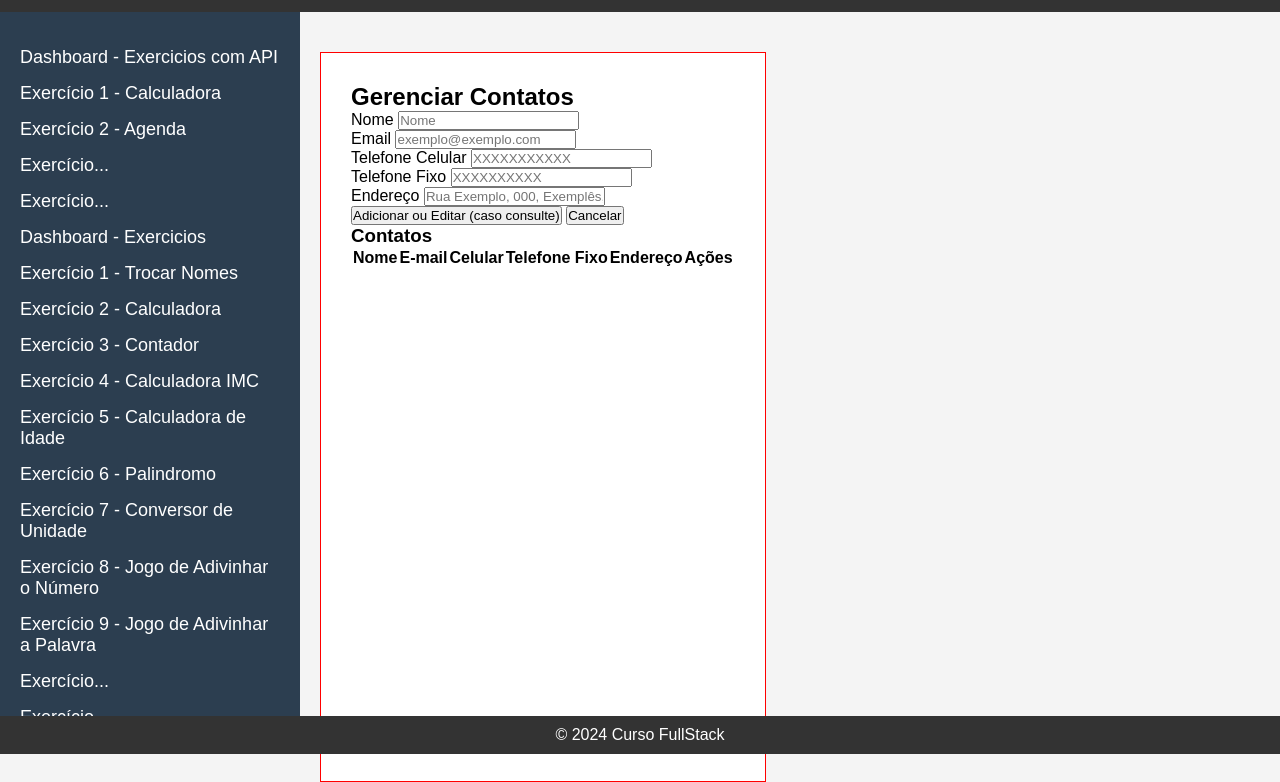
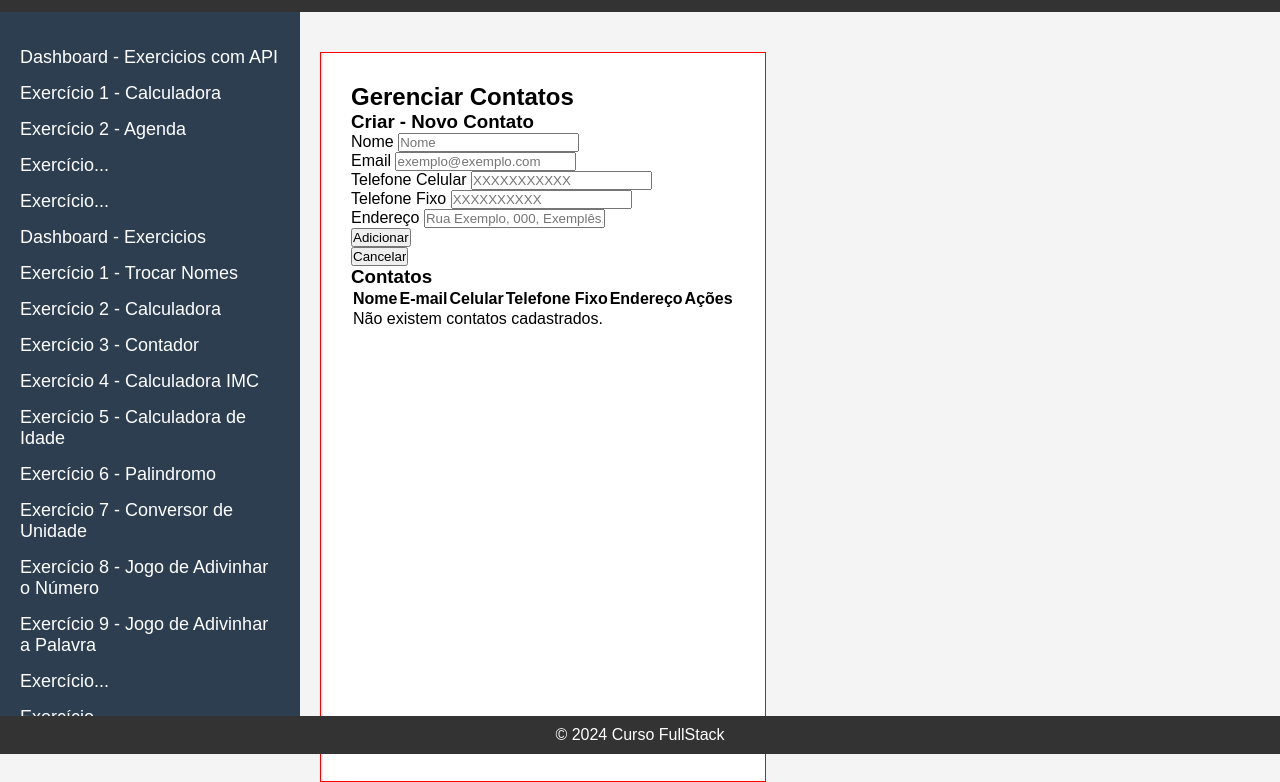
Before and after one commit to debora-sl/exercicios, a website: page front/index.html at #!/agenda in a window 1280 px wide. Shown: the part 46-828 px from the top of the page. Drawn offline with nearby package versions, Linux system fonts and the light colour scheme; some packages are replaced by stand-ins of ours; no server answers.

Commit message:
Ajustes no formulário e inclusão das funções nos botões e demais ajustes.

```diff
--- a/front/app/views/exerciciosComApi/agenda.html
+++ b/front/app/views/exerciciosComApi/agenda.html
@@ -4,6 +4,11 @@
 <div class="main-container">
     <div class="dashboard-content-form">
         <h2>Gerenciar Contatos</h2>
+        <div>
+            <h3 ng-show="status == 'criando'">Criar - Novo Contato</h3>
+            <h3 ng-show="status == 'editando'">Editar - Contato #{{informacoesDosContatos.id}}</h3>
+        </div>
+
 
         <form class="contact-form">
             <div class="form-group">
@@ -28,10 +33,11 @@
             </div>
 
             <div class="form-buttons">
-                <input type="button" value="Adicionar ou Editar (caso consulte)" ng-click="cadastrarContato()">
-                <input type="button" value="Cancelar">
+                <input type="button" value="Adicionar" ng-show="status == 'criando'"  ng-click="cadastrarContato()">
+                <input type="button" value="Editar" ng-show="status == 'editando'" ng-click="editarSalvar()">
+            </div>
 
-            </div>
+            <input type="button" value="Cancelar" id="btnCancelar" ng-click="resetar()">
         </form>
 
         <div class="contact-list">
@@ -58,10 +64,18 @@
                         <td>{{item.telefoneFixo}}</td>
                         <td>{{item.endereco}}</td>
                         <td>
-                            <input type="button" value="Editar">
+                            <input type="button" value="Editar" ng-click="editarContato(item.id)">
                             <input type="button" value="Excluir" ng-click="$parent.deleletarContato(item.id)">
                         </td>
                     </tr>
+                </tbody>
+                <tbody ng-show="contatos.length == 0">
+                    <tr>
+                        <td colspan="6">
+                            Não existem contatos cadastrados.
+                        </td>
+                    </tr>
+
                 </tbody>
             </table>
         </div>
```
